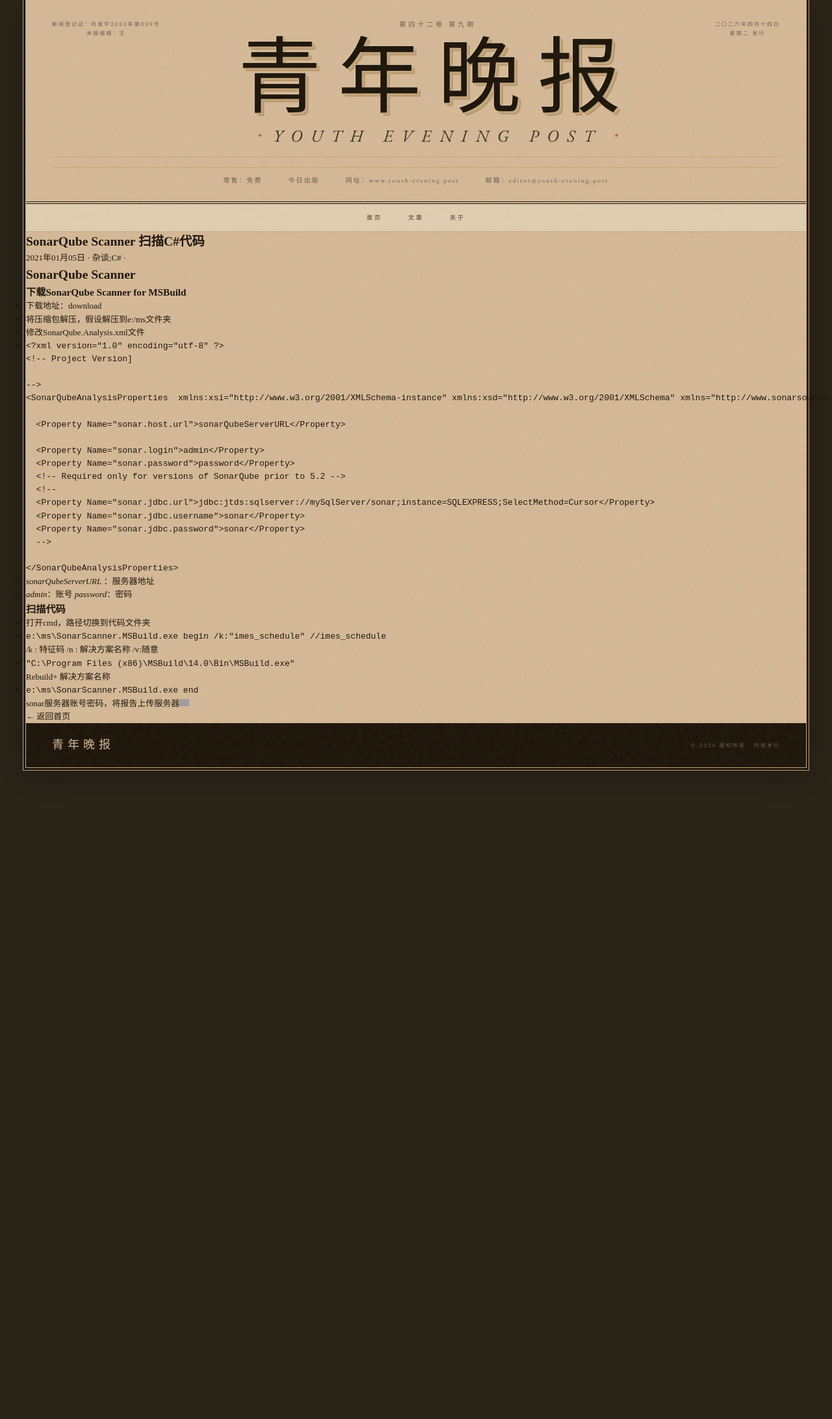
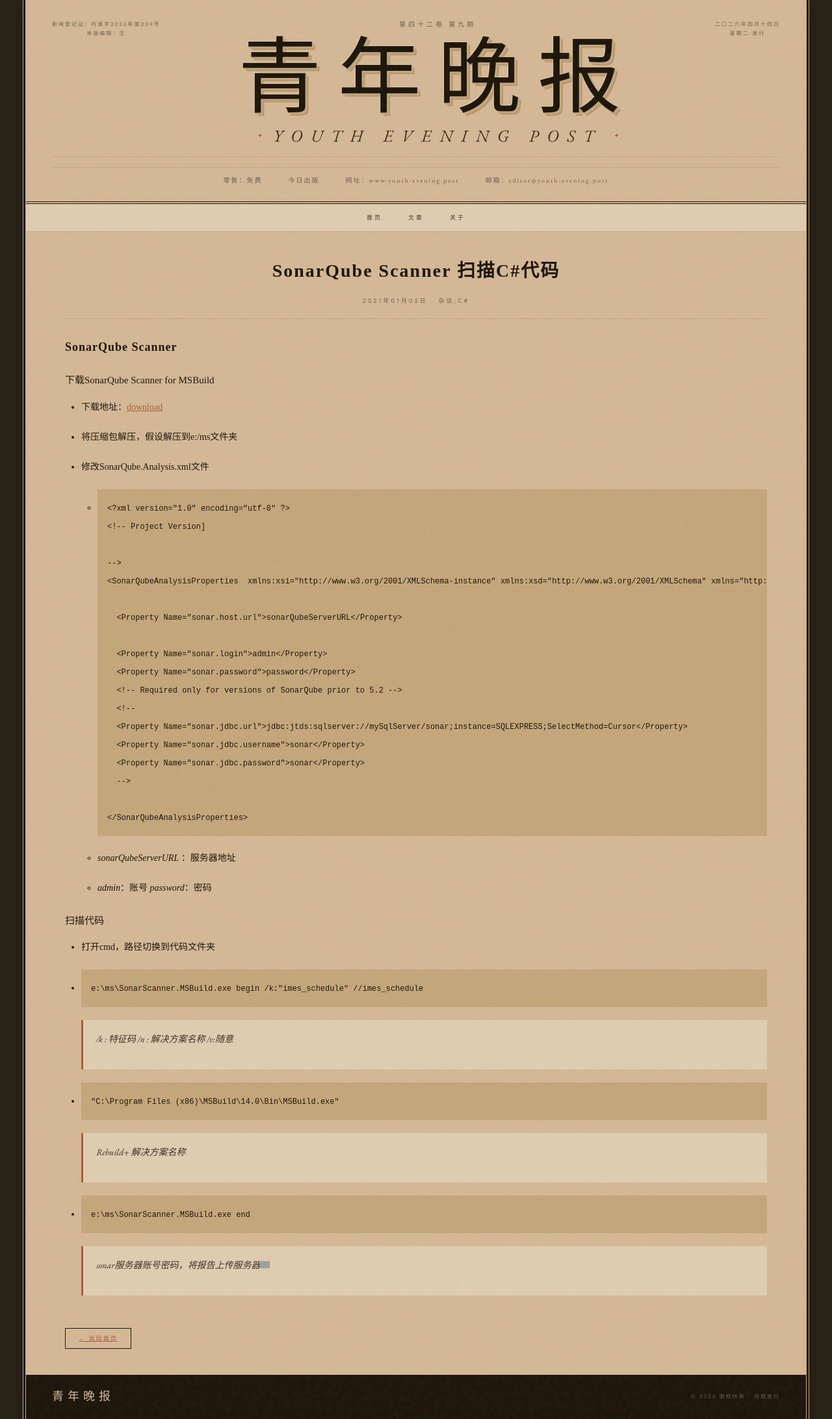
Before and after one commit to 3egirlsdream/home, a Jekyll site: the page built from _posts/2021-01-05-35EB7C7DCA7D4DF886915DAB90E556E3.markdown, in a window 1280 px wide. Shown: the whole page at 65% size. Built offline with Jekyll 4.4.1, drawn with Linux system fonts in a browser that asks for light colours; some web fonts are replaced; grey boxes are pictures that could not be loaded.

Commit message:
Fix permalink and post layout

```diff
--- a/_config.yml
+++ b/_config.yml
@@ -3,11 +3,8 @@
 description: 一个三十岁人的个人刊物
 baseurl: "/home"
 url: "https://3egirlsdream.github.io"
-github:
-  repo: "3egirlsdream/home"
-  branch: "main"
 
-permalink: /:year/:month/:day/:title/
+permalink: /:title.html
 timezone: Asia/Shanghai
 
 markdown: kramdown
@@ -22,4 +19,3 @@
   posts:
     title: Posts
     output: true
-    permalink: /posts/:slug/
--- a/_layouts/post.html
+++ b/_layouts/post.html
@@ -1,13 +1,137 @@
 ---
 layout: default
 ---
+
+<style>
+.post-content {
+  padding: 40px 60px;
+  max-width: 100%;
+}
+
+.post-content h1 {
+  font-family: 'Noto Serif SC', serif;
+  font-size: 28px;
+  font-weight: 600;
+  line-height: 1.4;
+  letter-spacing: 2px;
+  margin-bottom: 20px;
+  text-align: center;
+}
+
+.post-content .post-meta {
+  font-family: 'Jost', sans-serif;
+  font-size: 9px;
+  letter-spacing: 3px;
+  text-transform: uppercase;
+  color: var(--ink-light);
+  text-align: center;
+  margin-bottom: 30px;
+  padding-bottom: 20px;
+  border-bottom: 1px solid var(--rule);
+}
+
+.post-content p {
+  font-size: 14px;
+  line-height: 2;
+  margin-bottom: 18px;
+  text-align: justify;
+}
+
+.post-content h2 {
+  font-family: 'Noto Serif SC', serif;
+  font-size: 18px;
+  font-weight: 600;
+  margin: 30px 0 15px;
+  letter-spacing: 1px;
+}
+
+.post-content h3 {
+  font-family: 'Noto Serif SC', serif;
+  font-size: 15px;
+  font-weight: 500;
+  margin: 25px 0 10px;
+}
+
+.post-content blockquote {
+  font-family: 'EB Garamond', serif;
+  font-size: 15px;
+  font-style: italic;
+  line-height: 1.8;
+  color: var(--ink-soft);
+  padding: 15px 20px;
+  margin: 20px 0;
+  border-left: 3px solid var(--terracotta);
+  background: var(--kraft-light);
+}
+
+.post-content code {
+  font-family: 'Courier New', monospace;
+  font-size: 12px;
+  background: var(--kraft-dark);
+  padding: 2px 6px;
+}
+
+.post-content pre {
+  background: var(--kraft-dark);
+  padding: 15px;
+  margin: 20px 0;
+  overflow-x: auto;
+}
+
+.post-content pre code {
+  background: none;
+  padding: 0;
+}
+
+.post-content ul, .post-content ol {
+  margin: 15px 0;
+  padding-left: 25px;
+}
+
+.post-content li {
+  font-size: 14px;
+  line-height: 2;
+}
+
+.post-content a {
+  color: var(--terracotta);
+  text-decoration: underline;
+}
+
+.post-content a:hover { color: var(--ink); }
+
+.back-link {
+  display: inline-block;
+  margin-top: 30px;
+  font-family: 'Jost', sans-serif;
+  font-size: 9px;
+  letter-spacing: 2px;
+  text-transform: uppercase;
+  color: var(--ink);
+  padding: 8px 20px;
+  border: 1px solid var(--ink);
+}
+
+.back-link:hover {
+  background: var(--ink);
+  color: var(--kraft);
+}
+
+@media (max-width: 600px) {
+  .post-content {
+    padding: 25px 20px;
+  }
+  .post-content h1 {
+    font-size: 22px;
+  }
+}
+</style>
 
 <article class="post-content">
   <h1>{{ page.title }}</h1>
   <div class="post-meta">
     {{ page.date | date: "%Y年%m月%d日" }}
     {% if page.category %} · {{ page.category }}{% endif %}
-    {% if page.tags %} · {{ page.tags | join: ", " }}{% endif %}
   </div>
 
   {{ content }}
```
